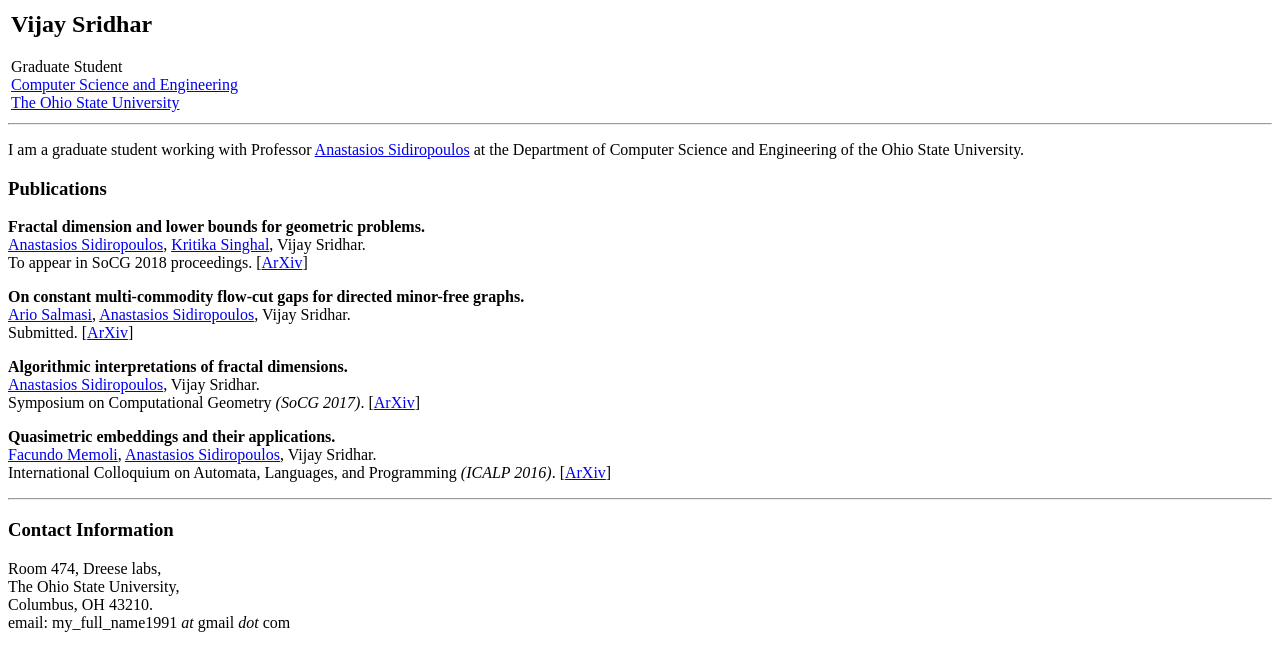
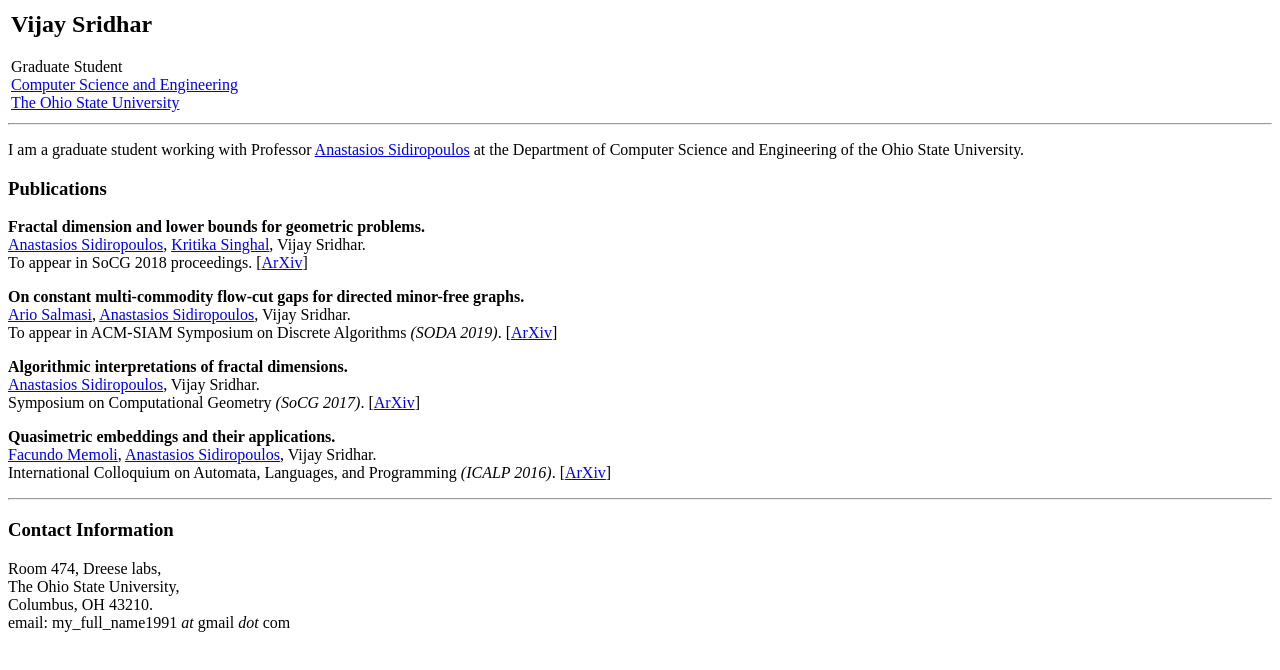
Before and after one commit to vijay-sridhar/vijay-sridhar.github.io, a plain HTML site: page index.html in a window 1280 px wide. Drawn offline with Linux system fonts and the light colour scheme.

Commit message:
Paper accepted in SODA
Paper accepted in SODA

```diff
--- a/index.html
+++ b/index.html
@@ -42,7 +42,7 @@ To appear in SoCG 2018 proceedings. [<a href="https://arxiv.org/abs/1712.04595">
 <a href="http://sidiropo.people.uic.edu/"> Anastasios Sidiropoulos</a>,
 Vijay Sridhar.
 <br>
-Submitted. [<a href="https://arxiv.org/abs/1711.01370">ArXiv</a>]
+To appear in ACM-SIAM Symposium on Discrete Algorithms <em>(SODA 2019)</em>. [<a href="https://arxiv.org/abs/1711.01370">ArXiv</a>]
 
 </p>
 
```
